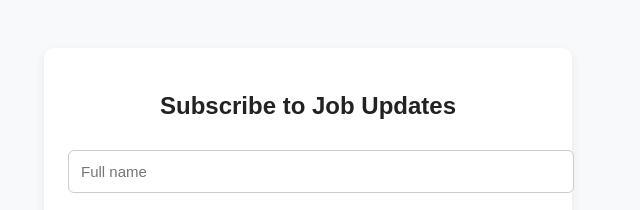
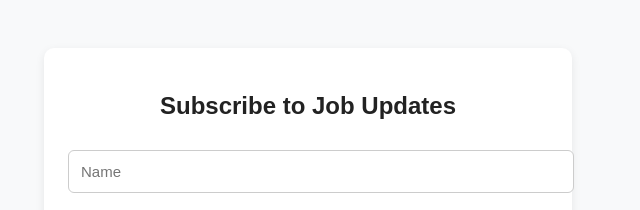
Before and after one commit to D3bbie100/mpesastk, a website: page index.html in a window 1280 px wide. Shown: the top 210 px of the page, 332-972 px from the left. Drawn offline with Linux system fonts and the light colour scheme.

Commit message:
Update index.html
changed full name to name

```diff
--- a/index.html
+++ b/index.html
@@ -18,7 +18,7 @@
     <form id="subscribeForm">
       <h2>Subscribe to Job Updates</h2>
 
-      <input id="name" placeholder="Full name" required />
+      <input id="name" placeholder="Name" required />
       <input id="email" type="email" placeholder="Email address" required />
       <input id="phone" placeholder="M-PESA phone (2547...)" required />
 
```
